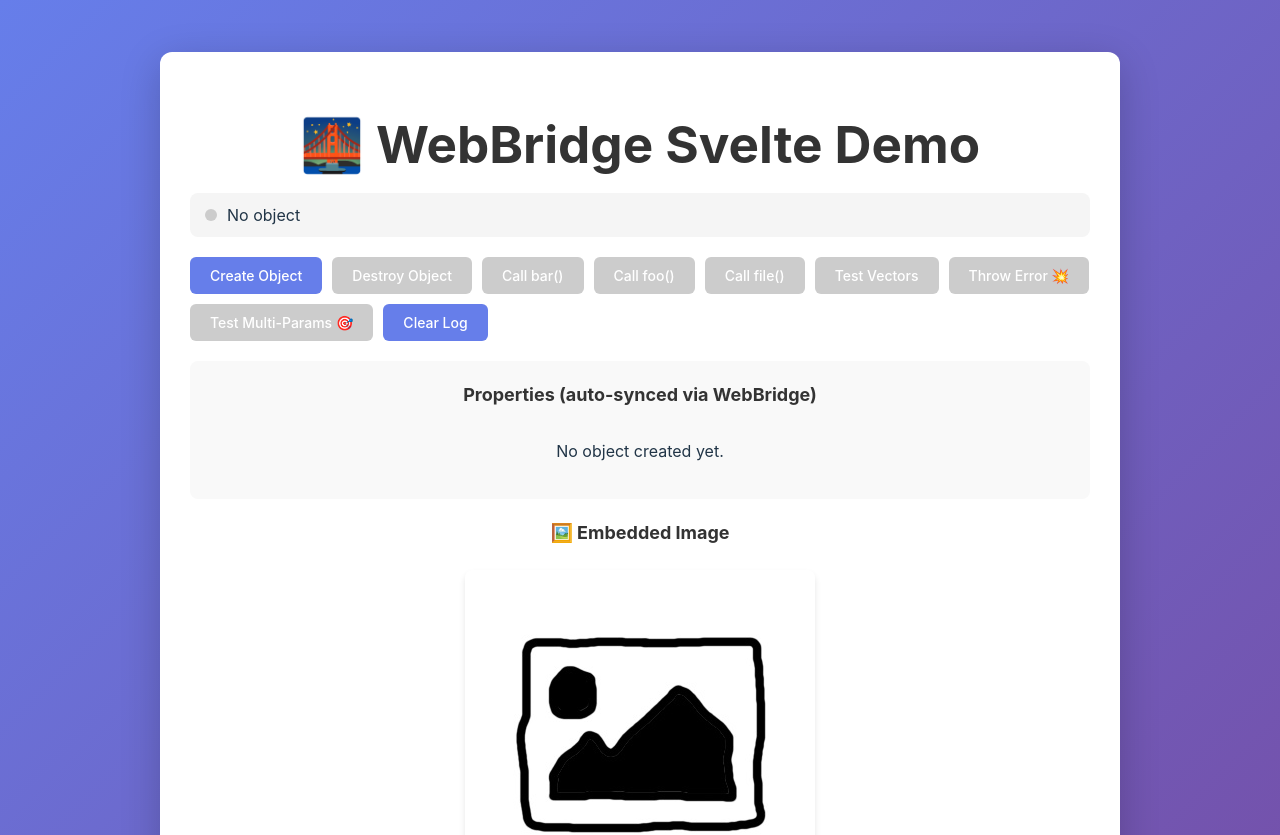
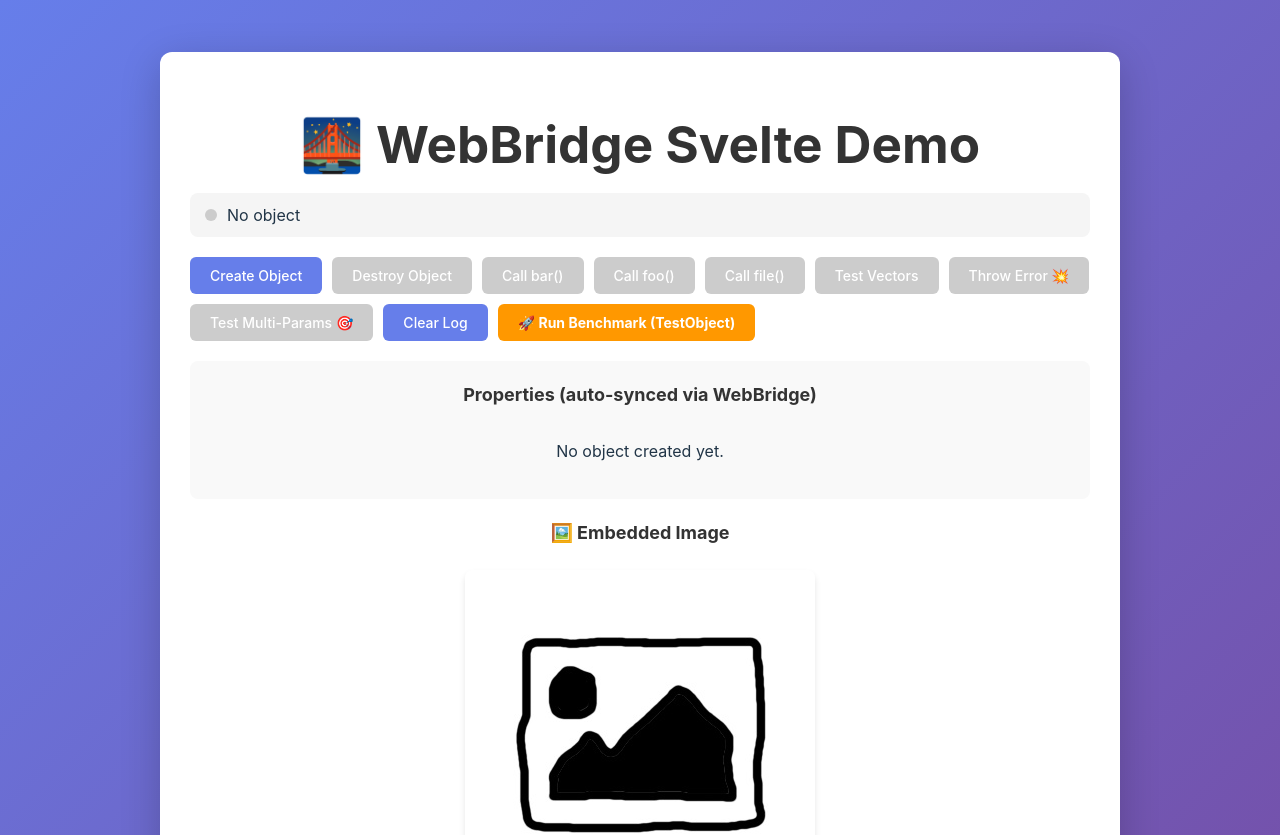
Before and after one commit to fsbondtec/webbridge-hackathon, a Svelte app in the folder frontend/: page / in a window 1280 px wide. Shown: the top 835 px of the page. Built offline with nearby package versions, Linux system fonts and the light colour scheme.

Commit message:
added benchmark

```diff
--- a/frontend/src/App.svelte
+++ b/frontend/src/App.svelte
@@ -26,7 +26,7 @@
     try {
       log('Creating object...', 'info');
 
-      //log(`Static constant appversion: ${window.MyObject.appversion}`, 'info');
+      log(`Static constant appversion: ${window.MyObject.appversion}`, 'info');
       const newObj = await window.MyObject.create('fab');
       log(`Object created: ${newObj.handle}`, 'success');
       newObj.aEvent.on((intVal, boolVal) => {
@@ -169,6 +169,109 @@
     log('Log cleared', 'info');
   }
 
+  // ============ BENCHMARK FUNCTIONALITY ============
+
+  interface BenchmarkStats {
+    min: number;
+    max: number;
+    avg: number;
+    stdev: number;
+    total: number;
+  }
+
+  function calculateStats(values: number[]): BenchmarkStats {
+    if (values.length === 0) {
+      return { min: 0, max: 0, avg: 0, stdev: 0, total: 0 };
+    }
+
+    const min = Math.min(...values);
+    const max = Math.max(...values);
+    const total = values.reduce((a, b) => a + b, 0);
+    const avg = total / values.length;
+
+    // Standard deviation
+    const variance = values.reduce((sum, val) => sum + Math.pow(val - avg, 2), 0) / values.length;
+    const stdev = Math.sqrt(variance);
+
+    return { min, max, avg, stdev, total };
+  }
+
+  async function runBenchmark() {
+    try {
+      log('=== STARTING BENCHMARK ===', 'info');
+
+      // Create TestObject
+      log('Creating TestObject...', 'info');
+      const testObj = await window.TestObject.create();
+      log(`TestObject created: ${testObj.handle}`, 'success');
+
+      const iterations = 1000;
+      const warmupRuns = 20;
+
+      // ===== SYNC BENCHMARK =====
+      log(`\n--- Sync Benchmark (${iterations} iterations) ---`, 'info');
+
+      // Warmup
+      for (let i = 0; i < warmupRuns; i++) {
+        await testObj.benchmarkSync(i);
+      }
+
+      const syncTimes: number[] = [];
+      for (let i = 0; i < iterations; i++) {
+        const start = performance.now();
+        await testObj.benchmarkSync(i);
+        const elapsed = performance.now() - start;
+        syncTimes.push(elapsed);
+      }
+
+      const syncStats = calculateStats(syncTimes);
+      log(`Sync Results (${iterations}x):`, 'success');
+      log(`  Total: ${syncStats.total.toFixed(2)} ms`, 'info');
+      log(`  Avg:   ${syncStats.avg.toFixed(3)} ms (${(syncStats.avg * 1000).toFixed(1)} µs)`, 'info');
+      log(`  Min:   ${syncStats.min.toFixed(3)} ms (${(syncStats.min * 1000).toFixed(1)} µs)`, 'info');
+      log(`  Max:   ${syncStats.max.toFixed(3)} ms (${(syncStats.max * 1000).toFixed(1)} µs)`, 'info');
+      log(`  StdDev: ${syncStats.stdev.toFixed(3)} ms (${(syncStats.stdev * 1000).toFixed(1)} µs)`, 'info');
+
+      // ===== ASYNC BENCHMARK =====
+      log(`\n--- Async Benchmark (${iterations} iterations) ---`, 'info');
+
+      // Warmup
+      for (let i = 0; i < warmupRuns; i++) {
+        await testObj.benchmarkAsync(i);
+      }
+
+      const asyncTimes: number[] = [];
+      for (let i = 0; i < iterations; i++) {
+        const start = performance.now();
+        await testObj.benchmarkAsync(i);
+        const elapsed = performance.now() - start;
+        asyncTimes.push(elapsed);
+      }
+
+      const asyncStats = calculateStats(asyncTimes);
+      log(`Async Results (${iterations}x):`, 'success');
+      log(`  Total: ${asyncStats.total.toFixed(2)} ms`, 'info');
+      log(`  Avg:   ${asyncStats.avg.toFixed(3)} ms (${(asyncStats.avg * 1000).toFixed(1)} µs)`, 'info');
+      log(`  Min:   ${asyncStats.min.toFixed(3)} ms (${(asyncStats.min * 1000).toFixed(1)} µs)`, 'info');
+      log(`  Max:   ${asyncStats.max.toFixed(3)} ms (${(asyncStats.max * 1000).toFixed(1)} µs)`, 'info');
+      log(`  StdDev: ${asyncStats.stdev.toFixed(3)} ms (${(asyncStats.stdev * 1000).toFixed(1)} µs)`, 'info');
+
+      // Comparison
+      log(`\n--- Comparison ---`, 'info');
+      log(`  Async overhead: ${(asyncStats.avg - syncStats.avg).toFixed(3)} ms (${((asyncStats.avg - syncStats.avg) * 1000).toFixed(1)} µs)`, 'info');
+      log(`  Async is ${(asyncStats.avg / syncStats.avg).toFixed(2)}x slower than Sync`, 'info');
+
+      // Cleanup
+      log('\nDestroying TestObject...', 'info');
+      testObj.destroy();
+      log('TestObject destroyed', 'success');
+      log('=== BENCHMARK COMPLETE ===', 'success');
+
+    } catch (error) {
+      log(`Benchmark failed: ${error}`, 'error');
+    }
+  }
+
   onMount(() => {
     log('WebBridge Demo initialized 🚀', 'success');
   });
@@ -211,6 +314,9 @@
       </button>
       <button on:click={clearLog}>
         Clear Log
+      </button>
+      <button on:click={runBenchmark} class="benchmark-btn">
+        🚀 Run Benchmark (TestObject)
       </button>
     </div>
 
@@ -351,6 +457,23 @@
     transform: none;
   }
 
+  .error-btn {
+    background: #e91e63;
+  }
+
+  .error-btn:hover:not(:disabled) {
+    background: #c2185b;
+  }
+
+  .benchmark-btn {
+    background: #ff9800;
+    font-weight: bold;
+  }
+
+  .benchmark-btn:hover {
+    background: #f57c00;
+  }
+
   .properties {
     background: #f9f9f9;
     padding: 20px;
```
